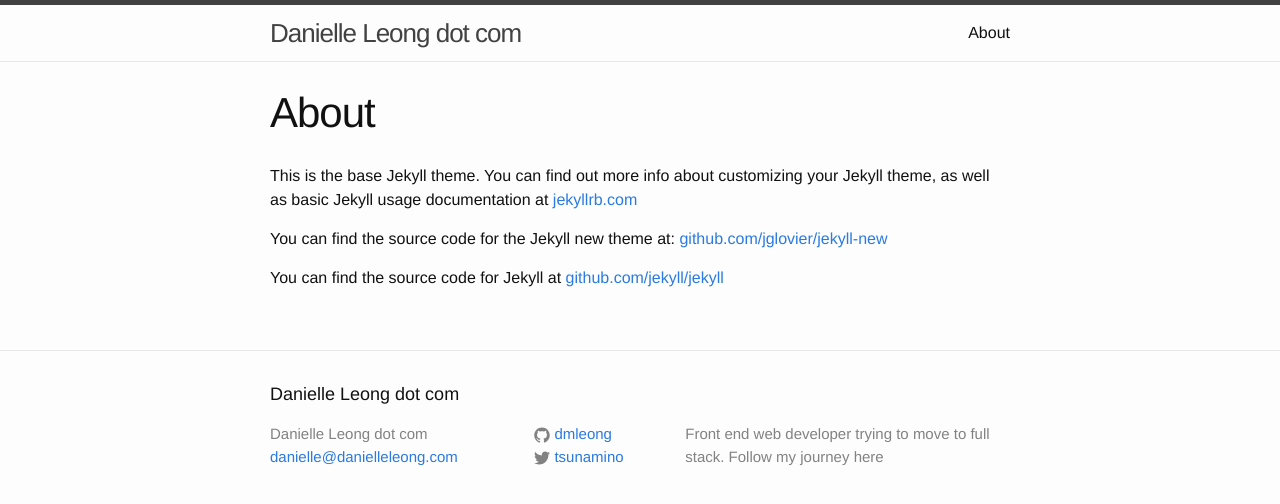
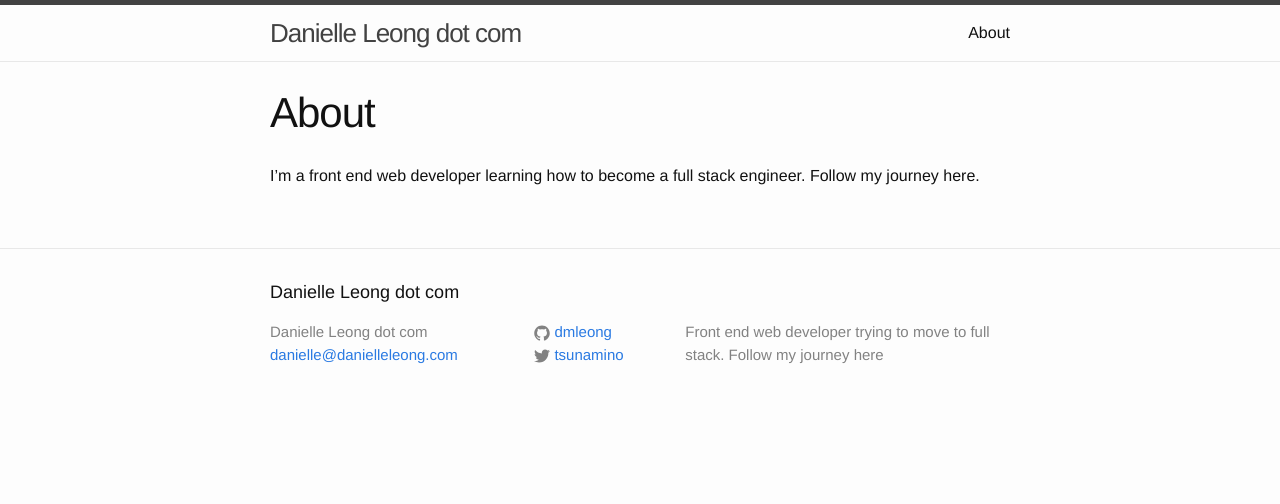
Before and after one commit to dmleong/dmleong.github.io, a Jekyll site: the page built from about.md, in a window 1280 px wide. Shown: the top 504 px of the page. Built offline with Jekyll 4.4.1, drawn with Linux system fonts in a browser that asks for light colours.

Commit message:
Updating about and conclusion of intro blog

```diff
--- a/_posts/2014-12-07-intro.markdown
+++ b/_posts/2014-12-07-intro.markdown
@@ -30,3 +30,5 @@
 
 ###Conclusion###
 I will be exploring concepts that seem "normal" to most engineers but are completely obscure to someone without a CS degree. For those of you who are also trying to learn web development, I hope that we'll be able to support one another in this difficult, annoying, infuriating, yet somehow incredibly rewarding journey.
+
+And yes, I'm still waiting for my Hogwarts letter.
--- a/about.md
+++ b/about.md
@@ -4,8 +4,4 @@
 permalink: /about/
 ---
 
-This is the base Jekyll theme. You can find out more info about customizing your Jekyll theme, as well as basic Jekyll usage documentation at [jekyllrb.com](http://jekyllrb.com/)
-
-You can find the source code for the Jekyll new theme at: [github.com/jglovier/jekyll-new](https://github.com/jglovier/jekyll-new)
-
-You can find the source code for Jekyll at [github.com/jekyll/jekyll](https://github.com/jekyll/jekyll)
+I'm a front end web developer learning how to become a full stack engineer. Follow my journey here.
```
